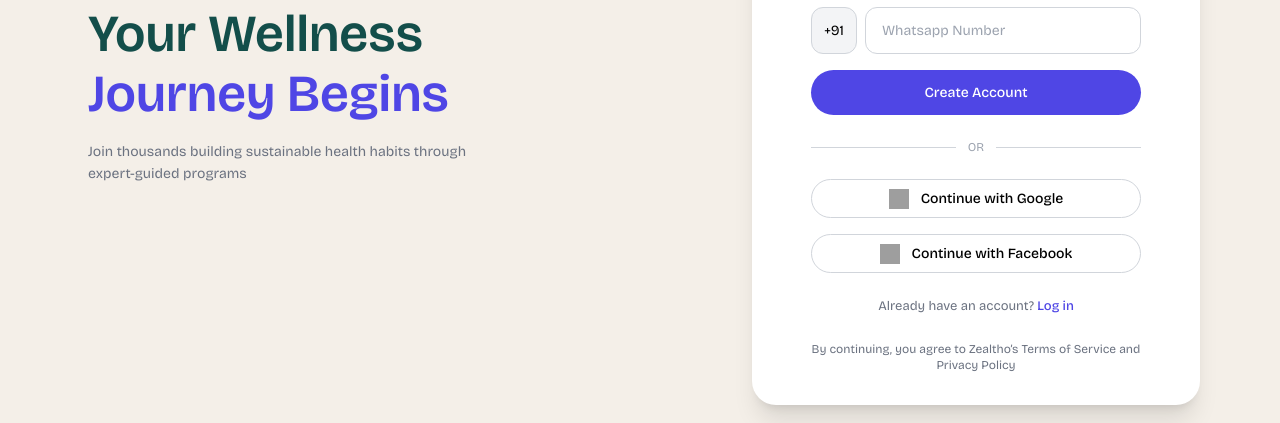
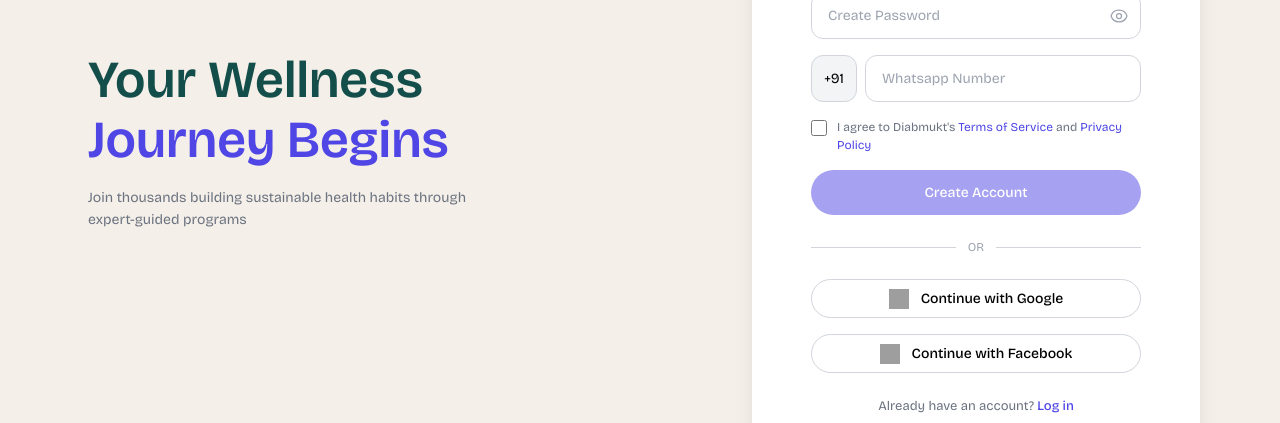
Before and after one commit to Ravindra-15/diabmukt, a React (Vite) app in the folder frontend/: page /signup in a window 1280 px wide. Shown: the part 278-701 px from the top of the page. Built offline with nearby package versions, Linux system fonts and the light colour scheme; no server answers; grey boxes are pictures that could not be loaded.

Commit message:
fix: add navbar spacing, remove remember-me, add terms checkbox on auth pages

```diff
--- a/frontend/src/pages/Customer/Login/Login.jsx
+++ b/frontend/src/pages/Customer/Login/Login.jsx
@@ -73,7 +73,7 @@ const Login = () => {
     password: "",
   });
 
-  const [remember, setRemember] = useState(false);
+  // const [remember, setRemember] = useState(false);
   const [loading, setLoading] = useState(false);
   const [showPassword, setShowPassword] = useState(false);
 
@@ -105,12 +105,17 @@ const Login = () => {
         form,
       );
 
-      login(data.data.token, remember);
+      // login(data.data.token, remember);
+
+      // // Store user
+      // const storage = remember ? localStorage : sessionStorage;
+
+      // storage.setItem("user", JSON.stringify(data.data.user));
+
+      login(data.data.token, true);
 
       // Store user
-      const storage = remember ? localStorage : sessionStorage;
-
-      storage.setItem("user", JSON.stringify(data.data.user));
+      localStorage.setItem("user", JSON.stringify(data.data.user));
 
       toast.success("Welcome back!");
 
@@ -149,12 +154,12 @@ const Login = () => {
     <div className="min-h-screen bg-[#f4efe8]">
       <CustomerNavbar />
 
-      <div className="flex flex-col md:flex-row items-center justify-between px-6 md:px-20 py-10 md:py-16 gap-10 md:gap-0">
+      <div className="flex flex-col md:flex-row items-center justify-between px-6 md:px-20 pt-24 md:pt-28 pb-10 md:pb-16 gap-10 md:gap-0">
         {/* LEFT */}
-        <div className="max-w-md mx-auto md:mx-0 text-center md:text-left px-2">
+        <div className="max-w-[800px] mx-auto md:mx-0 text-center md:text-left px-2">
           <h1 className="text-[38px] md:text-[52px] font-semibold text-teal-900 leading-[1.15]">
             Welcome <br />
-            <span className="text-[#4F46E5]">Back to Zealtho</span>
+            <span className="text-[#4F46E5]">Back to Diabmukt</span>
           </h1>
 
           <p className="mt-4 text-[#6B7280] text-[14px] leading-[1.6] max-w-[420px] mx-auto md:mx-0">
@@ -200,7 +205,7 @@ const Login = () => {
             </div>
 
             {/* REMEMBER */}
-            <div className="flex items-center justify-between text-[13px] text-[#6B7280]">
+            {/* <div className="flex items-center justify-between text-[13px] text-[#6B7280]">
               <label className="flex items-center gap-2 cursor-pointer">
                 <input
                   type="checkbox"
@@ -211,6 +216,13 @@ const Login = () => {
                 Remember me
               </label>
 
+              <span className="text-[#4F46E5] hover:underline cursor-pointer">
+                Forgot password?
+              </span>
+            </div> */}
+
+            {/* FORGOT PASSWORD */}
+            <div className="flex justify-end text-[13px]">
               <span className="text-[#4F46E5] hover:underline cursor-pointer">
                 Forgot password?
               </span>
--- a/frontend/src/pages/Signup/Signup.jsx
+++ b/frontend/src/pages/Signup/Signup.jsx
@@ -58,11 +58,12 @@ const WhatsAppIcon = () => (
 
 const Signup = () => {
   const navigate = useNavigate();
-const nextPath = new URLSearchParams(window.location.search).get("next");
+  const nextPath = new URLSearchParams(window.location.search).get("next");
 
-const [form, setForm] = useState({ email: "", password: "", phone: "" });
+  const [form, setForm] = useState({ email: "", password: "", phone: "" });
   const [loading, setLoading] = useState(false);
   const [showPassword, setShowPassword] = useState(false);
+  const [agreed, setAgreed] = useState(false);
 
   const handleChange = (e) => {
     const { name, value } = e.target;
@@ -75,6 +76,11 @@ const [form, setForm] = useState({ email: "", password: "", phone: "" });
   };
 
   const handleSignup = async () => {
+    if (!agreed) {
+      return toast.error(
+        "Please accept the Terms of Service and Privacy Policy.",
+      );
+    }
     const error = validateSignup(form);
     if (error) return toast.error(error);
 
@@ -101,7 +107,7 @@ const [form, setForm] = useState({ email: "", password: "", phone: "" });
     <div className="min-h-screen bg-[#f4efe8]">
       <CustomerNavbar />
 
-      <div className="flex flex-col md:flex-row items-center justify-between px-6 md:px-20 py-10 md:py-16 gap-10 md:gap-0">
+      <div className="flex flex-col md:flex-row items-center justify-between px-6 md:px-20 pt-24 md:pt-28 pb-10 md:pb-16 gap-10 md:gap-0">
         {/* LEFT */}
         <div className="max-w-md mx-auto md:mx-0 text-center md:text-left px-2">
           <h1 className="text-[38px] md:text-[52px] font-semibold text-teal-900 leading-[1.15]">
@@ -167,10 +173,36 @@ const [form, setForm] = useState({ email: "", password: "", phone: "" });
             </div>
 
             {/* Button */}
+            {/* TERMS CHECKBOX */}
+            <label className="flex items-start gap-2.5 text-[12px] text-[#6B7280] cursor-pointer">
+              <input
+                type="checkbox"
+                checked={agreed}
+                onChange={(e) => setAgreed(e.target.checked)}
+                className="mt-0.5 accent-[#4F46E5] w-4 h-4 flex-shrink-0"
+              />
+              <span>
+                I agree to Diabmukt's{" "}
+                <Link
+                  to="/terms-of-use"
+                  className="text-[#4F46E5] hover:underline"
+                >
+                  Terms of Service
+                </Link>{" "}
+                and{" "}
+                <Link
+                  to="/privacy-policy"
+                  className="text-[#4F46E5] hover:underline"
+                >
+                  Privacy Policy
+                </Link>
+              </span>
+            </label>
+
             <button
               onClick={handleSignup}
-              disabled={loading}
-              className="w-full bg-[#4F46E5] hover:bg- [#4338CA] text-white py-3 rounded-full text-[14px] font-medium transition"
+              disabled={loading || !agreed}
+              className="w-full bg-[#4F46E5] hover:bg-[#4338CA] text-white py-3 rounded-full text-[14px] font-medium transition disabled:opacity-50 disabled:cursor-not-allowed"
             >
               {loading ? "Creating..." : "Create Account"}
             </button>
@@ -203,10 +235,7 @@ const [form, setForm] = useState({ email: "", password: "", phone: "" });
               </Link>
             </p>
 
-            <p className="text-xs text-[#6B7280] text-center mt-2">
-              By continuing, you agree to Zealtho’s Terms of Service and Privacy
-              Policy
-            </p>
+
           </div>
         </div>
       </div>
```
